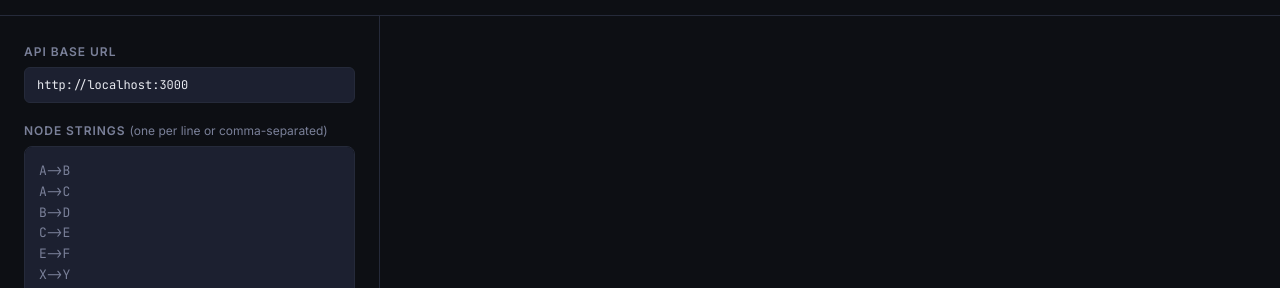
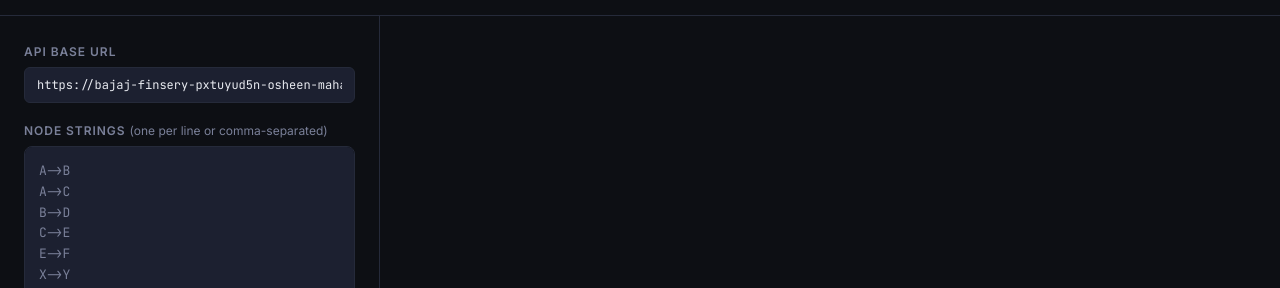
Before and after one commit to osheenmahajan/bajaj-finsery, a plain HTML site: page frontend/index.html in a window 1280 px wide. Shown: the part 57-345 px from the top of the page. Drawn offline with Linux system fonts and the light colour scheme.

Commit message:
URL updated

```diff
--- a/frontend/index.html
+++ b/frontend/index.html
@@ -236,7 +236,7 @@
     <div>
       <label>API Base URL</label>
       <div class="api-row">
-        <input type="text" id="apiUrl" value="http://localhost:3000" placeholder="https://your-api.vercel.app" />
+        <input type="text" id="apiUrl" value="https://bajaj-finsery-pxtuyud5n-osheen-mahajans-projects.vercel.app/" placeholder="https://your-api.vercel.app" />
       </div>
     </div>
 
```
